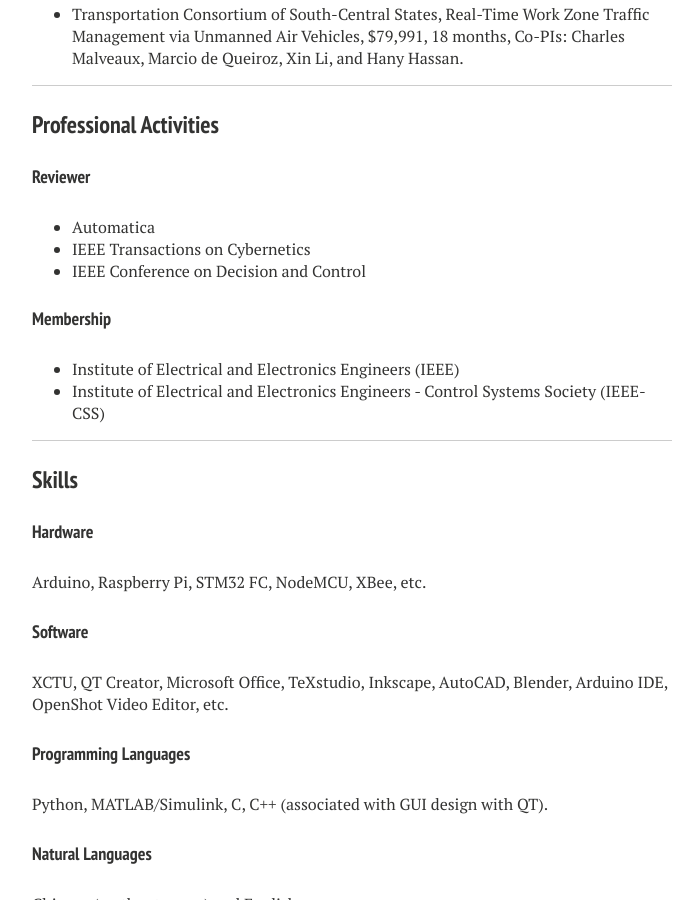
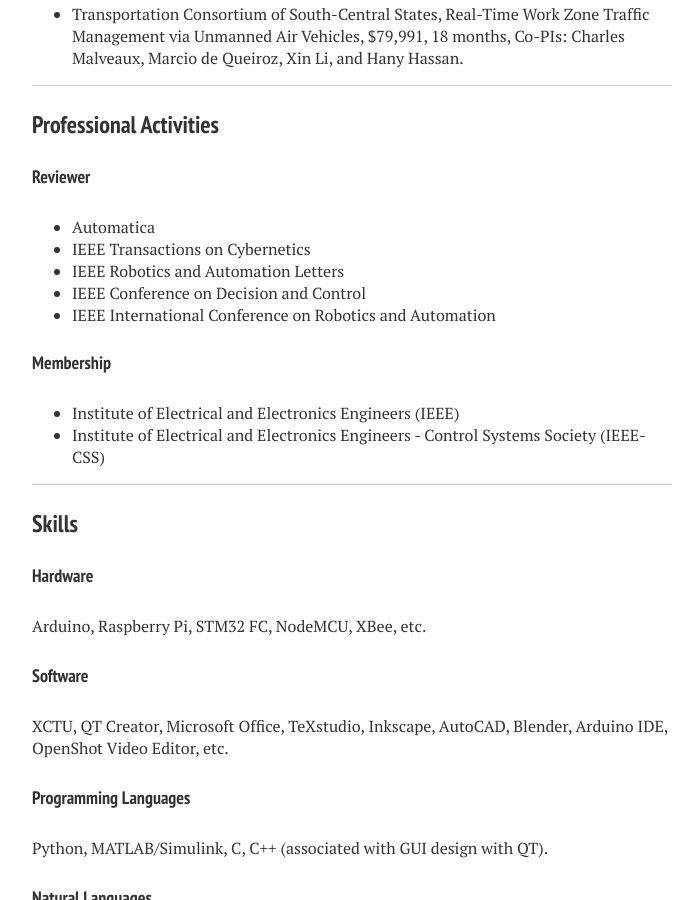
Before and after one commit to liutairan/liutairan.github.io, a Jekyll site: the page built from cv.md, in a window 1280 px wide and 900 px high, scrolled down 1889 px. Shown: the whole window, without its empty margins (288-987 px from the left). Built offline with Jekyll 4.4.1, drawn with Linux system fonts in a browser that asks for light colours; nearby versions of some CDN libraries.

Commit message:
Update cv.html

```diff
--- a/_layouts/cv.html
+++ b/_layouts/cv.html
@@ -135,7 +135,9 @@
       <ul>
         <li>Automatica</li>
         <li>IEEE Transactions on Cybernetics</li>
+        <li>IEEE Robotics and Automation Letters</li>
         <li>IEEE Conference on Decision and Control</li>
+        <li>IEEE International Conference on Robotics and Automation</li>
       </ul>
       <h4>Membership</h4>
       <ul>
```
